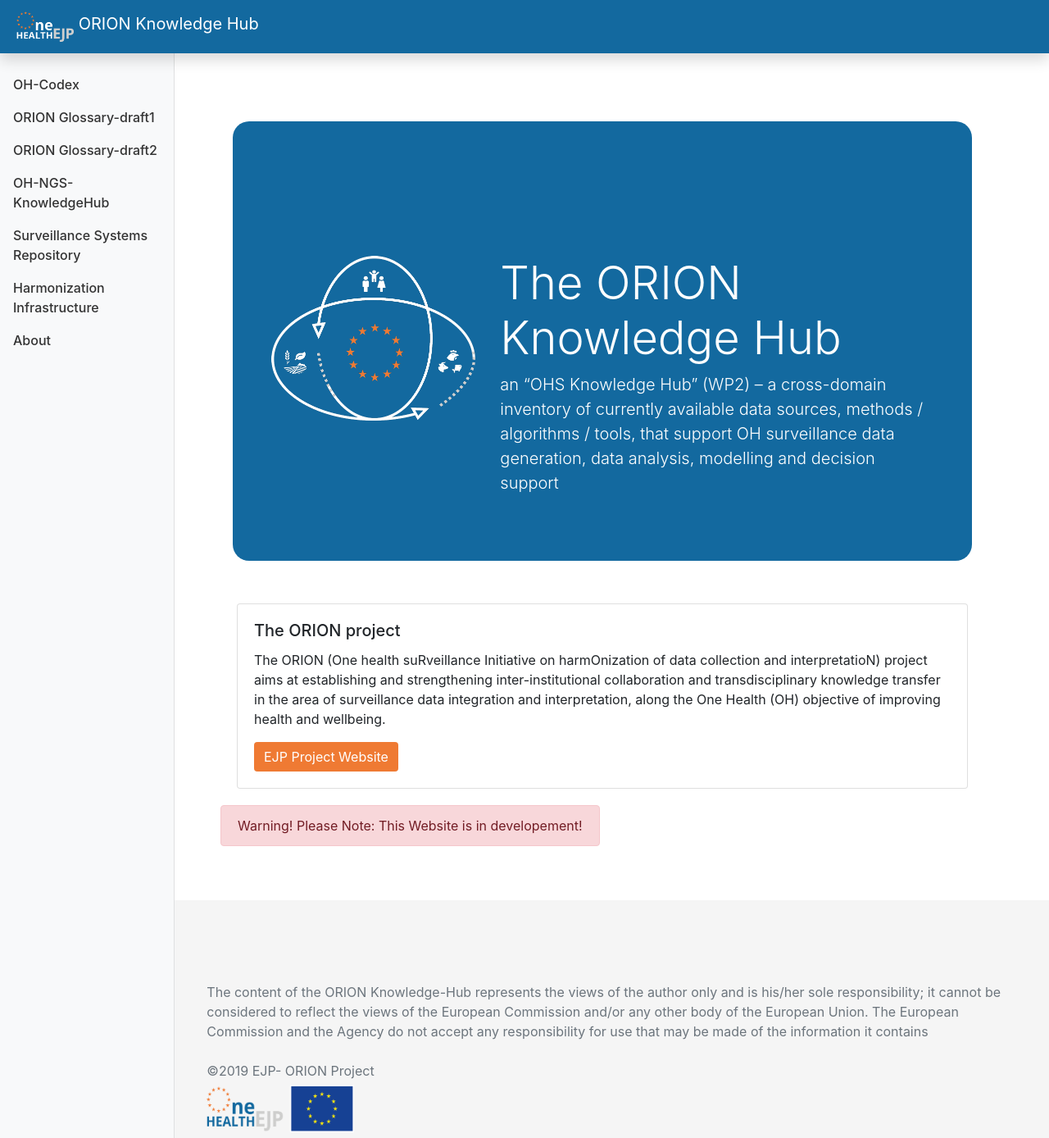
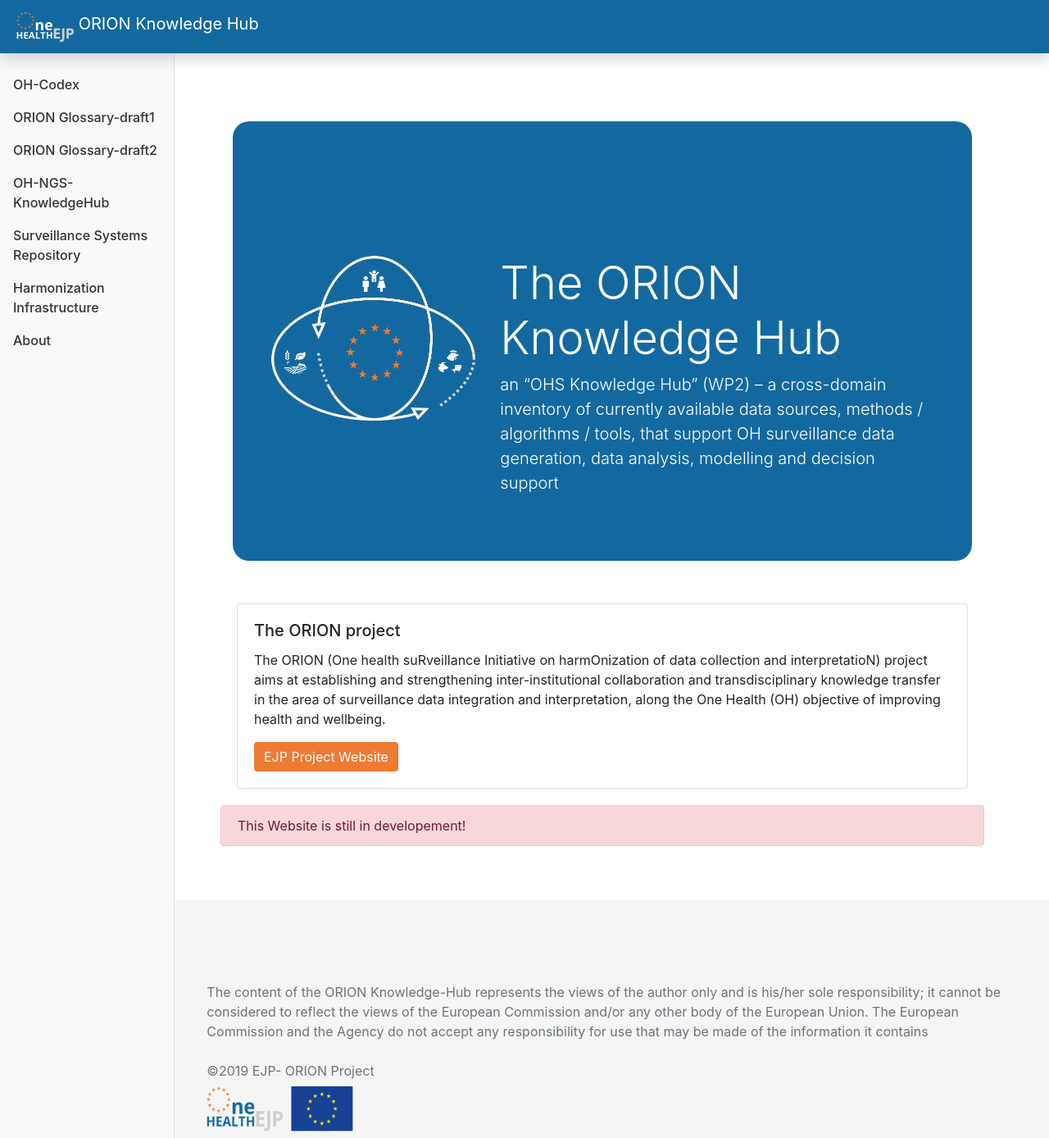
Before and after one commit to orion-ejp/orion-ejp.github.io, a Jekyll site: the page built from index.html, in a window 1280 px wide and 1388 px high. Shown: the whole window at 82% size. Built offline with Jekyll 4.4.1, drawn with Linux system fonts in a browser that asks for light colours.

Commit message:
warning message

```diff
--- a/index.html
+++ b/index.html
@@ -27,7 +27,7 @@ layout: default
           <a href="https://onehealthejp.eu/projects/jip1-orion/" class="btn btn-primary">EJP Project Website</a>
         </div>
       </div>
-      <div class="alert alert-danger" role="alert">
-        Warning! Please Note: This Website is in developement!
+      <div class="alert alert-danger" role="alert" style="width:100%">
+       This Website is still in developement!
       </div>
 </div>
```
